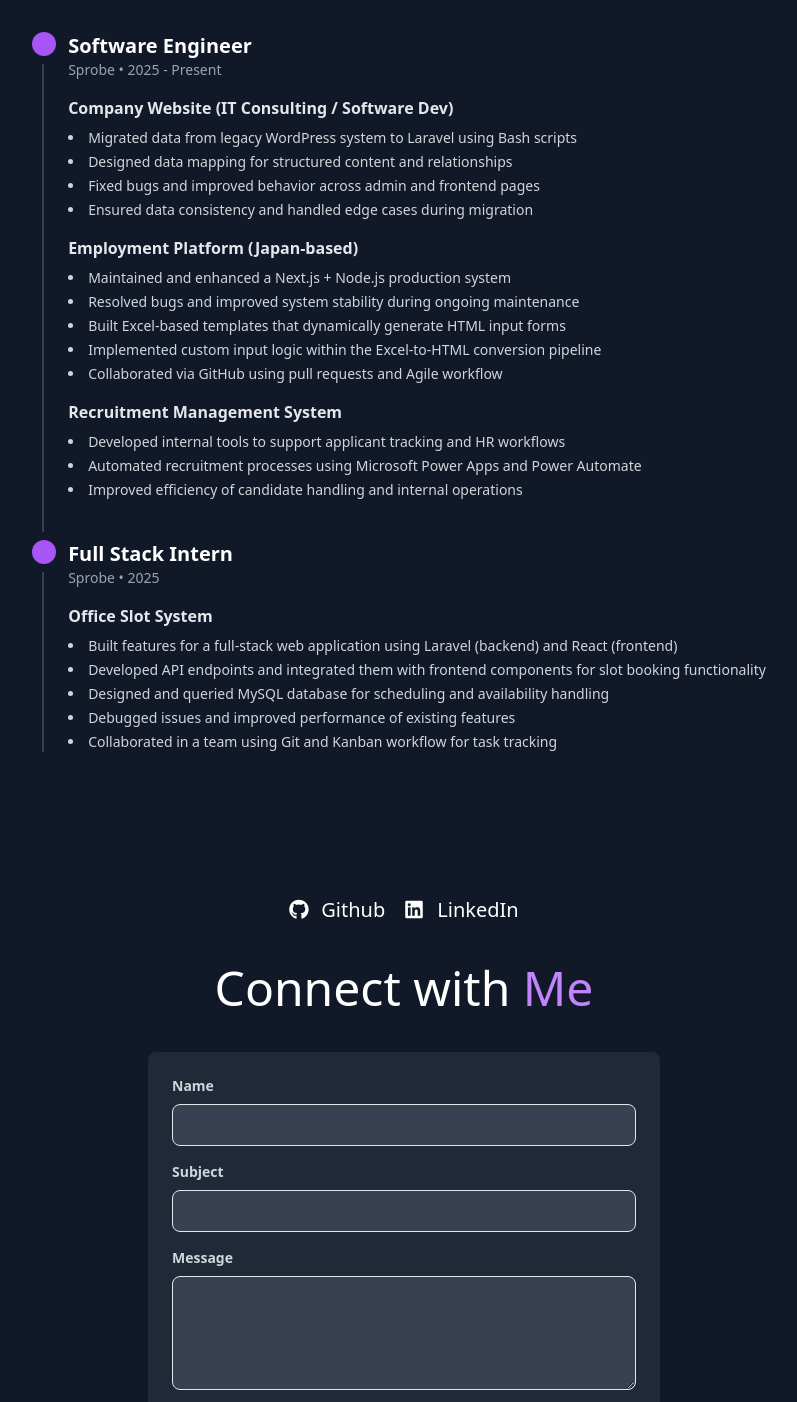
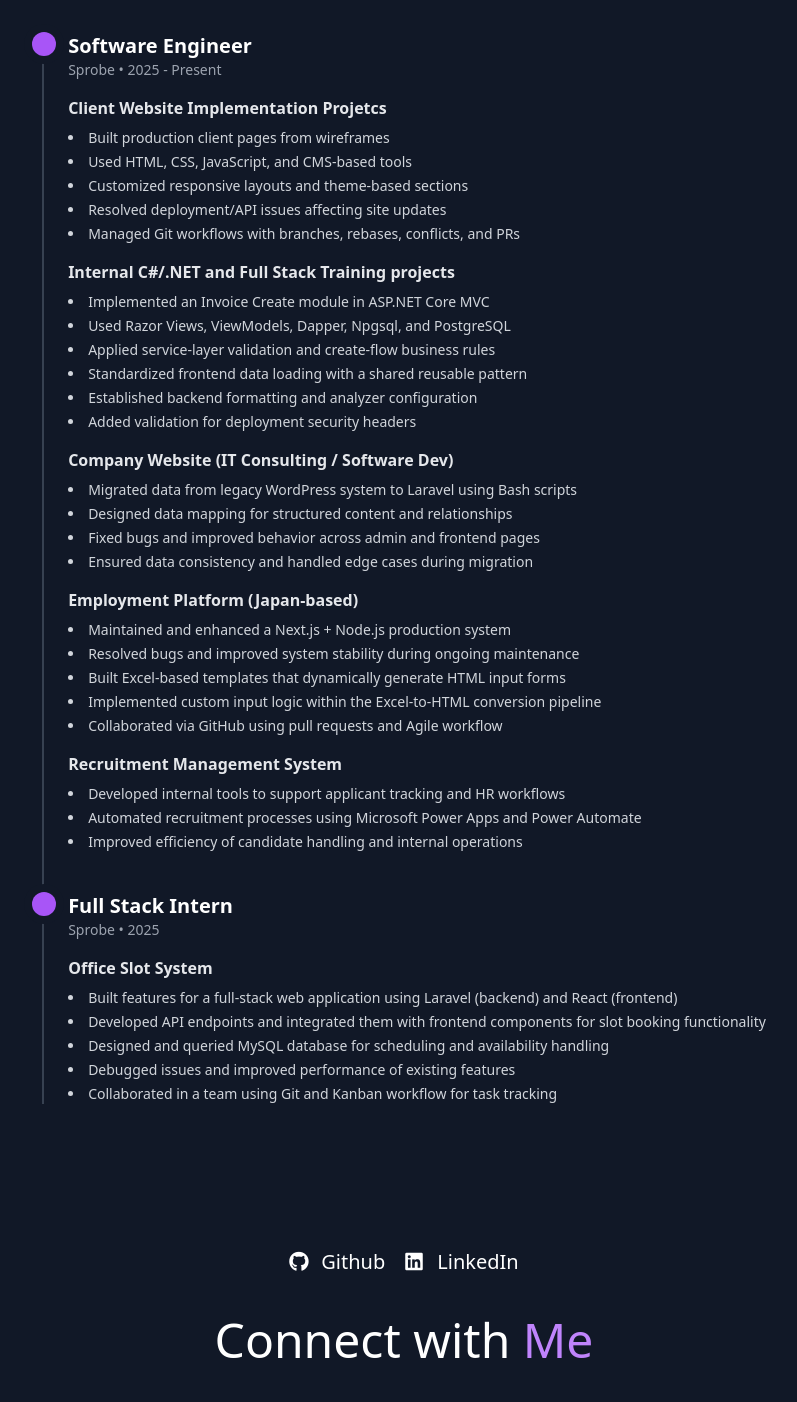
Before and after one commit to kurtthezombie/portfolio, a Vue app: page / in a window 1280 px wide. Shown: the part 1580-2982 px from the top of the page, without its empty margins (236-1033 px from the left). Built offline with nearby package versions, Linux system fonts and the light colour scheme.

Commit message:
update experience, fix email form light mode visibility (#2)

```diff
--- a/src/constants/experiences.js
+++ b/src/constants/experiences.js
@@ -4,6 +4,27 @@ const experiences = [
     company: 'Sprobe',
     period: '2025 - Present',
     projects: [
+      {
+        name: 'Client Website Implementation Projetcs',
+        details: [
+          'Built production client pages from wireframes',
+          'Used HTML, CSS, JavaScript, and CMS-based tools',
+          'Customized responsive layouts and theme-based sections',
+          'Resolved deployment/API issues affecting site updates',
+          'Managed Git workflows with branches, rebases, conflicts, and PRs',
+        ],
+      },
+      {
+        name: 'Internal C#/.NET and Full Stack Training projects',
+        details: [
+          'Implemented an Invoice Create module in ASP.NET Core MVC',
+          'Used Razor Views, ViewModels, Dapper, Npgsql, and PostgreSQL',
+          'Applied service-layer validation and create-flow business rules',
+          'Standardized frontend data loading with a shared reusable pattern',
+          'Established backend formatting and analyzer configuration',
+          'Added validation for deployment security headers',
+        ],
+      },
       {
         name: 'Company Website (IT Consulting / Software Dev)',
         details: [
--- a/src/views/HomeView.vue
+++ b/src/views/HomeView.vue
@@ -36,37 +36,37 @@
       </div>
 
       <!-- Contact Form -->
-      <div class="flex justify-center mt-10">
-        <form @submit.prevent="handleSubmit" class="w-full max-w-lg p-6 bg-white dark:bg-gray-800 rounded-lg shadow-lg">
+      <div class="flex justify-center mt-10 px-4">
+        <form @submit.prevent="handleSubmit" class="w-full max-w-lg p-6 bg-white text-gray-900 dark:bg-gray-800 dark:text-white border border-gray-300 dark:border-gray-700 rounded-lg shadow-xl shadow-gray-400/40 dark:shadow-black/30">
           <div class="mb-4">
-            <label for="name" class="block text-gray-700 dark:text-gray-300 text-sm font-bold mb-2">Name</label>
+            <label for="name" class="block text-gray-800 dark:text-gray-300 text-sm font-bold mb-2">Name</label>
             <input
               type="text"
               id="name"
               v-model="formData.name"
-              class="w-full px-3 py-2 text-gray-700 dark:text-white dark:bg-gray-700 border rounded-lg focus:outline-none focus:border-purple-500"
+              class="w-full px-3 py-2 bg-gray-50 text-gray-900 dark:bg-gray-700 dark:text-white border border-gray-400 dark:border-gray-600 rounded-lg focus:outline-none focus:border-purple-700 dark:focus:border-purple-400"
               required
             >
           </div>
 
           <div class="mb-4">
-            <label for="subject" class="block text-gray-700 dark:text-gray-300 text-sm font-bold mb-2">Subject</label>
+            <label for="subject" class="block text-gray-800 dark:text-gray-300 text-sm font-bold mb-2">Subject</label>
             <input
               type="text"
               id="subject"
               v-model="formData.subject"
-              class="w-full px-3 py-2 text-gray-700 dark:text-white dark:bg-gray-700 border rounded-lg focus:outline-none focus:border-purple-500"
+              class="w-full px-3 py-2 bg-gray-50 text-gray-900 dark:bg-gray-700 dark:text-white border border-gray-400 dark:border-gray-600 rounded-lg focus:outline-none focus:border-purple-700 dark:focus:border-purple-400"
               required
             >
           </div>
 
           <div class="mb-6">
-            <label for="message" class="block text-gray-700 dark:text-gray-300 text-sm font-bold mb-2">Message</label>
+            <label for="message" class="block text-gray-800 dark:text-gray-300 text-sm font-bold mb-2">Message</label>
             <textarea
               id="message"
               v-model="formData.message"
               rows="4"
-              class="w-full px-3 py-2 text-gray-700 dark:text-white dark:bg-gray-700 border rounded-lg focus:outline-none focus:border-purple-500"
+              class="w-full px-3 py-2 bg-gray-50 text-gray-900 dark:bg-gray-700 dark:text-white border border-gray-400 dark:border-gray-600 rounded-lg focus:outline-none focus:border-purple-700 dark:focus:border-purple-400"
               required
             ></textarea>
           </div>
@@ -75,7 +75,7 @@
             <button
               type="submit"
               :disabled="isLoading"
-              class="btn bg-purple-800 hover:bg-purple-600 focus:outline-none focus:shadow-outline transition duration-300"
+              class="btn bg-purple-800 hover:bg-purple-600 text-white border-purple-900 hover:border-purple-700 focus:outline-none focus:shadow-outline transition duration-300"
             >
               <span v-if="isLoading" class="loading loading-spinner"></span> <!-- Show spinner when loading -->
               <span v-else>Send Message</span> <!-- Show text when not loading -->
```
Also changed, not shown: 1 other file (tests, documents, lock files or other folders).
